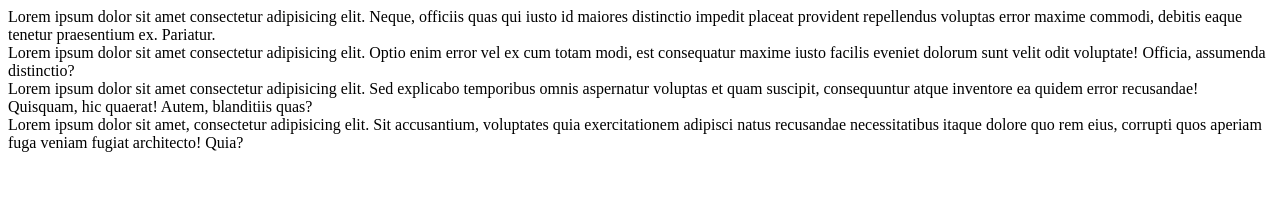
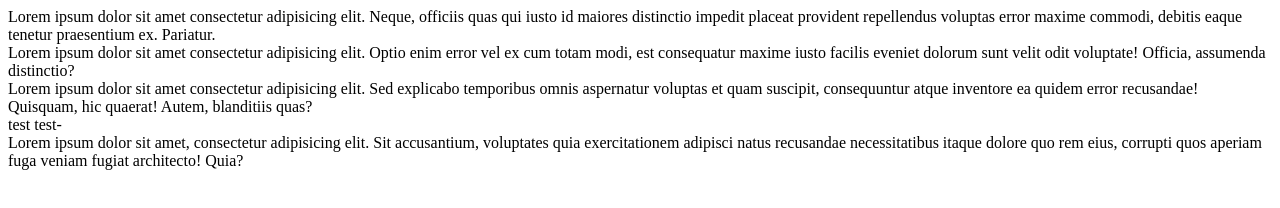
Before and after one commit to jolymmii/nurse, a plain HTML site: page index.html in a window 1280 px wide. Drawn offline with Linux system fonts and the light colour scheme.

Commit message:
Обновил index.html

```diff
--- a/index.html
+++ b/index.html
@@ -24,7 +24,9 @@
 
 
 
-
+    <!-- Second simple for the test-->
+    <div>test test-
+    </div>
 
 
 
```
